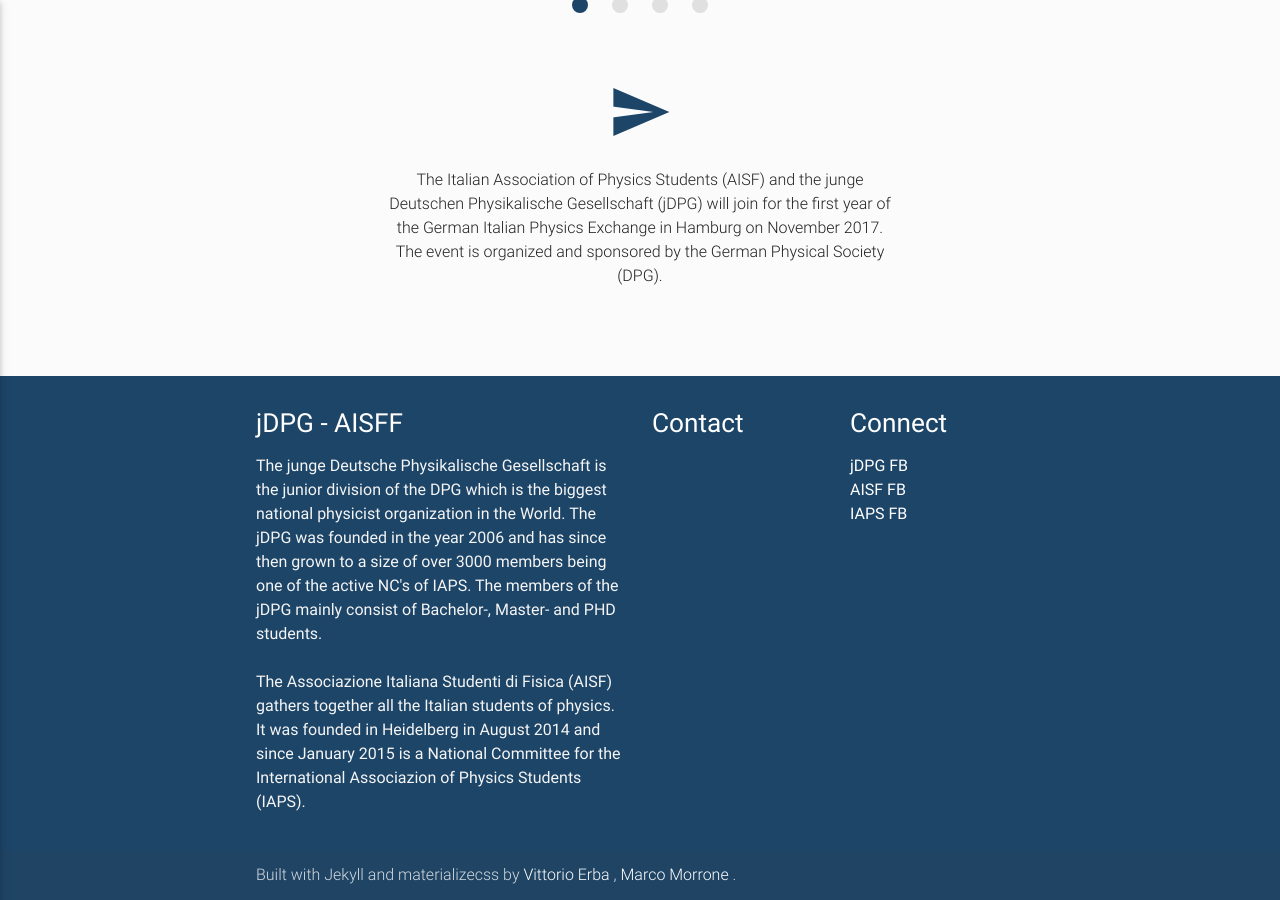
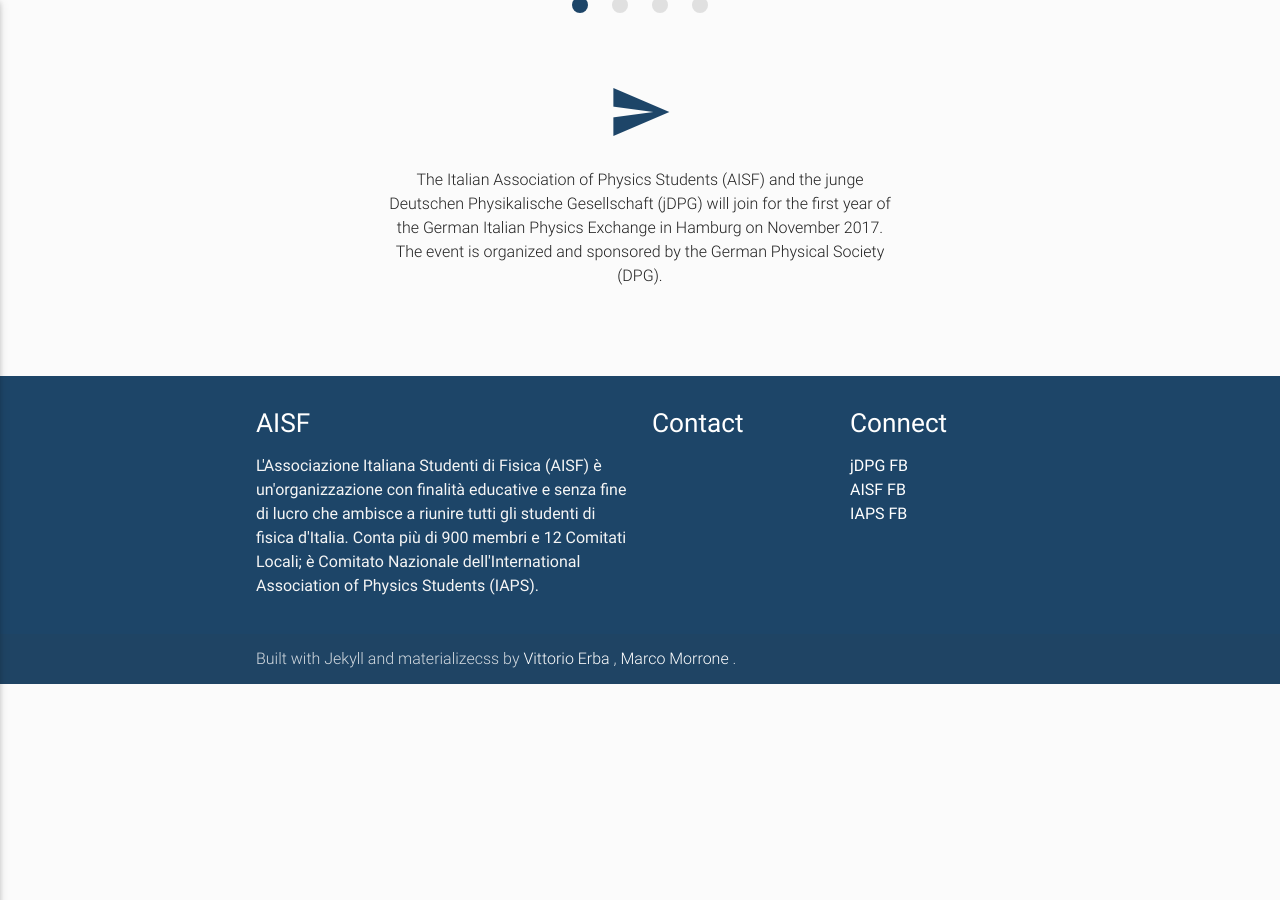
Before and after one commit to AndreaGurgone/AndreaGurgone.github.io, a Jekyll site: the page built from index.html, in a window 1280 px wide and 900 px high, scrolled down 1180 px. Built offline with Jekyll 4.4.1, drawn with Linux system fonts in a browser that asks for light colours; nearby versions of some CDN libraries.

Commit message:
Update footer.yml

```diff
--- a/_data/footer.yml
+++ b/_data/footer.yml
@@ -1,17 +1,11 @@
-title: jDPG - AISFF
-descr: The junge Deutsche Physikalische Gesellschaft is the junior division of the DPG which is the biggest national physicist organization in the World. The jDPG was founded in the year 2006 and has since then grown to a size of over 3000 members being one of the active NC's of IAPS. The members of the jDPG mainly consist of Bachelor-, Master- and PHD students.<br><br>
- The Associazione Italiana Studenti di Fisica (AISF) gathers together all the Italian students of physics. It was founded in Heidelberg in August 2014 and since January 2015 is a National Committee for the International Associazion of Physics Students (IAPS).
+title: AISF
+descr: L'Associazione Italiana Studenti di Fisica (AISF) è un'organizzazione con finalità educative e senza fine di lucro che ambisce a riunire tutti gli studenti di fisica d'Italia. Conta più di 900 membri e 12 Comitati Locali; è Comitato Nazionale dell'International Association of Physics Students (IAPS).
 
-contatti:
-  - name: GIPE
-    mail:
-  - name: jDPG
-    mail:
-  - name: AISF
+Contact:
+  - name: Comitato organizzatore
+    mail: cisf2018@ai-sf.it
+  - name: Esecutivo AISF
     mail: esecutivo@ai-sf.it
-  - name: IAPS
-    mail:
-
 
 connect:
   - name: jDPG FB
```
